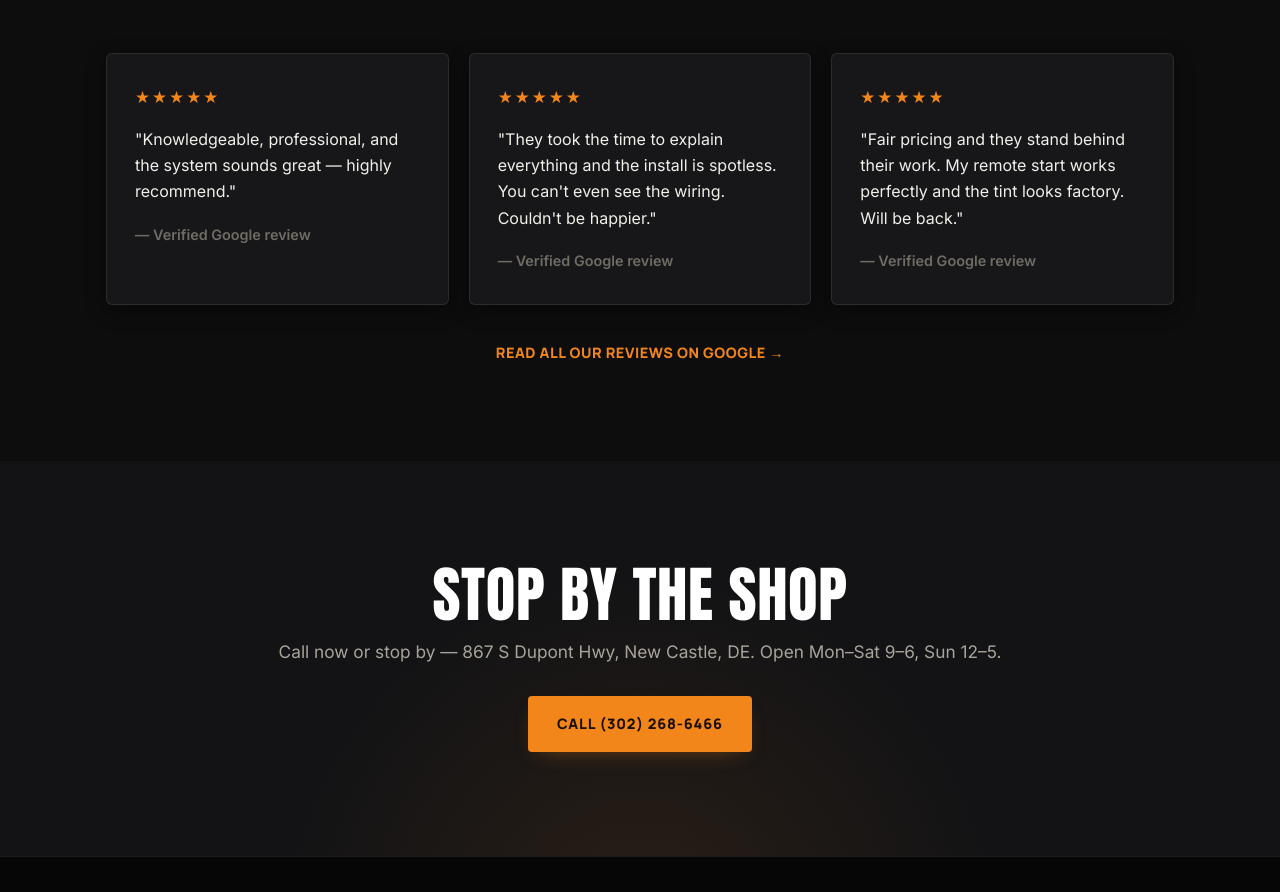
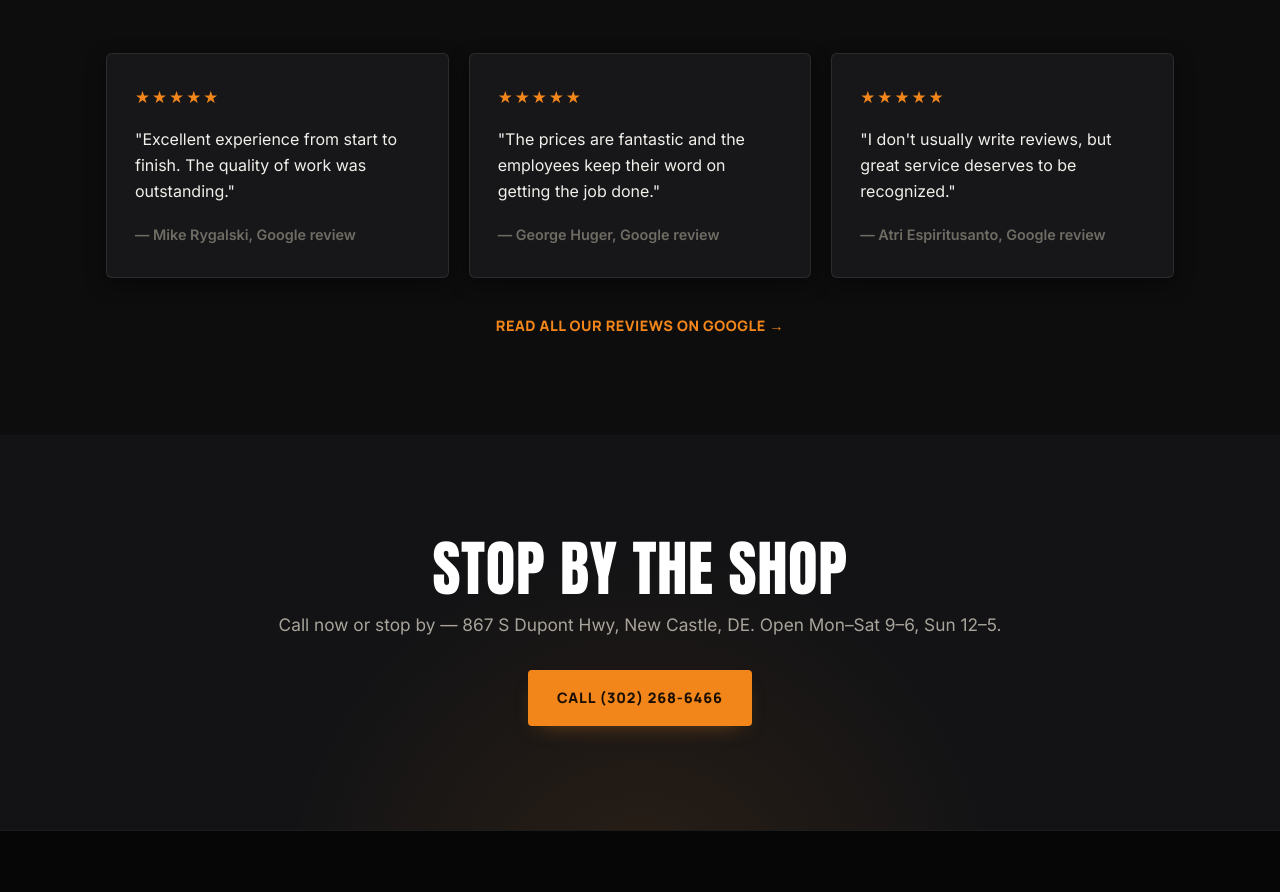
Before and after one commit to jovensanghera307-ux/mobile-1-audio, a plain HTML site: page index.html in a window 1280 px wide. Shown: the part 4612-5504 px from the top of the page. Drawn offline with Linux system fonts and the light colour scheme.

Commit message:
Update testimonials with real customer reviews

```diff
--- a/index.html
+++ b/index.html
@@ -222,18 +222,18 @@
 <div class="testimonial-grid">
 <div class="testimonial reveal">
 <div class="stars" aria-label="5 star review">★★★★★</div>
-<p>"Knowledgeable, professional, and the system sounds great — highly recommend."</p>
-<cite>— Verified Google review</cite>
+<p>"Excellent experience from start to finish. The quality of work was outstanding."</p>
+<cite>— Mike Rygalski, Google review</cite>
 </div>
 <div class="testimonial reveal">
 <div class="stars" aria-label="5 star review">★★★★★</div>
-<p>"They took the time to explain everything and the install is spotless. You can't even see the wiring. Couldn't be happier."</p>
-<cite>— Verified Google review</cite>
+<p>"The prices are fantastic and the employees keep their word on getting the job done."</p>
+<cite>— George Huger, Google review</cite>
 </div>
 <div class="testimonial reveal">
 <div class="stars" aria-label="5 star review">★★★★★</div>
-<p>"Fair pricing and they stand behind their work. My remote start works perfectly and the tint looks factory. Will be back."</p>
-<cite>— Verified Google review</cite>
+<p>"I don't usually write reviews, but great service deserves to be recognized."</p>
+<cite>— Atri Espiritusanto, Google review</cite>
 </div>
 </div>
 <div style="text-align:center"><a class="google-review-link" href="https://www.google.com/maps/search/?api=1&amp;query=Mobile+1+Audio+867+S+Dupont+Hwy+New+Castle+DE+19720" target="_blank" rel="noopener">Read all our reviews on Google →</a></div>
```
